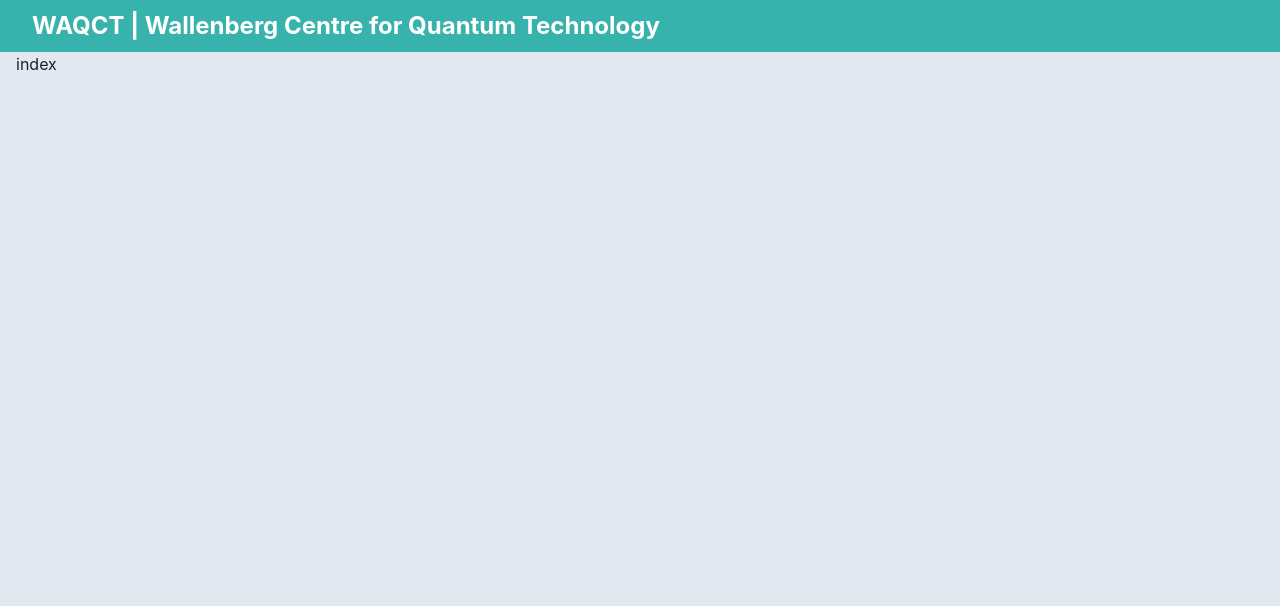
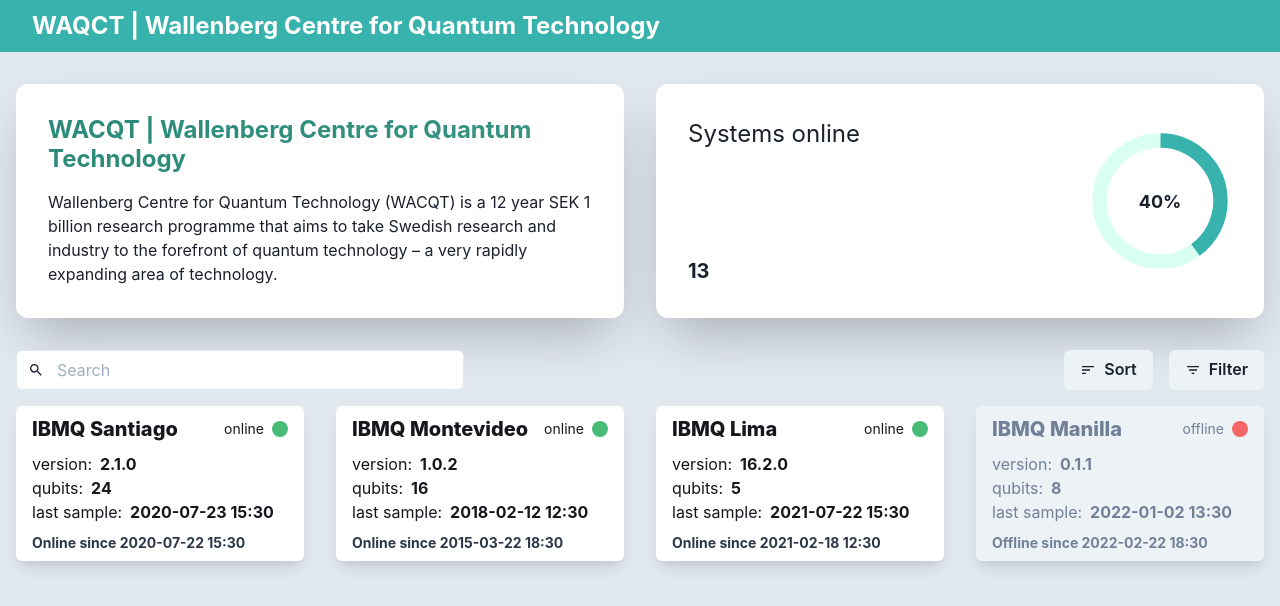
Before and after one commit to axean/tergite-frontend, a Next.js app: page / in a window 1280 px wide. Shown: the top 606 px of the page. Built offline with nearby package versions, Linux system fonts and the light colour scheme.

Commit message:
put the components together

```diff
--- a/src/components/CardStatus.tsx
+++ b/src/components/CardStatus.tsx
@@ -1,48 +1,85 @@
 import React from 'react';
-import { Grid, GridItem, Box, CircularProgress, CircularProgressLabel } from '@chakra-ui/react'
+import {
+	Grid,
+	GridItem,
+	Text,
+	Box,
+	CircularProgress,
+	CircularProgressLabel,
+	Flex
+} from '@chakra-ui/react';
 
 interface CardStatusProps {
 	percentage: number;
 	noComputers: number;
 }
 
-const CardStatus = ( {percentage, noComputers}: CardStatusProps) => {
+const CardStatus = ({ percentage, noComputers }: CardStatusProps) => {
 	return (
-
-
-        <Box
-            w='22em'
-            h='7em'
+		<Flex
+			justify='space-between'
 			bg='white'
-            rounded='md'
+			rounded='xl'
 			boxShadow='2xl'
+			p='8'
+			alignContent='center'
+			h='full'
 		>
-            <Grid
-                templateRows='repeat(2, 3em)'
-                templateColumns='repeat(2, 9em)'
-                gap={1}
-                justifyContent='center'
-                pt='2'
+			<Flex direction='column' justify='space-between'>
+				<Text fontSize='2xl'>Systems online</Text>
+				<Text fontWeight='bold' fontSize='xl'>
+					{noComputers}
+				</Text>
+			</Flex>
+			<Flex alignItems='center'>
+				<CircularProgress
+					value={percentage}
+					color='#38B2AC'
+					trackColor='#d9fff3'
+					size='3em'
 				>
-                <GridItem rowSpan={1} colSpan={1} bg=''>
-                    Systems online
-                </GridItem>
-                <GridItem rowSpan={2} colSpan={1} align='right'>
-                    <CircularProgress value={percentage} color='#38B2AC' trackColor='#d9fff3' size='90px'>
-                        <CircularProgressLabel>{percentage}%</CircularProgressLabel>
+					<CircularProgressLabel>
+						<Text fontSize='lg' fontWeight='bold'>
+							{percentage}%
+						</Text>
+					</CircularProgressLabel>
 				</CircularProgress>
-                </GridItem>
-                <GridItem rowSpan={1} colSpan={1} bg=''>
-                    {noComputers}
-                </GridItem>
-            </Grid>
-        </Box>
+			</Flex>
+		</Flex>
+		// <Box bg='white' rounded='md' boxShadow='2xl'>
+		// 	<Grid
+		// 		w='full'
+		// 		h='full'
+		// 		templateRows='repeat(2, 3em)'
+		// 		templateColumns='repeat(2, 9em)'
+		// 		gap={1}
+		// 		justifyContent='center'
+		// 		pt='2'
+		// 	>
+		// 		<GridItem rowSpan={1} colSpan={1} bg=''>
+		// 			Systems online
+		// 		</GridItem>
+		// 		<GridItem rowSpan={2} colSpan={1}>
+		// 			<CircularProgress
+		// 				value={percentage}
+		// 				color='#38B2AC'
+		// 				trackColor='#d9fff3'
+		// 				size='90px'
+		// 			>
+		// 				<CircularProgressLabel>{percentage}%</CircularProgressLabel>
+		// 			</CircularProgress>
+		// 		</GridItem>
+		// 		<GridItem rowSpan={1} colSpan={1} bg=''>
+		// 			{noComputers}
+		// 		</GridItem>
+		// 	</Grid>
+		// </Box>
 	);
 };
 
 CardStatus.defaultProps = {
 	percentage: 40,
 	noComputers: 13
-}
+};
 
 export default CardStatus;
--- a/src/components/Filter.tsx
+++ b/src/components/Filter.tsx
@@ -1,11 +1,18 @@
-import React from "react";
-import {Icon, Menu, MenuButton, MenuDivider, MenuItemOption, MenuList, MenuOptionGroup, Button} from '@chakra-ui/react';
-import {FaFilter} from "react-icons/fa"
-
+import {
+	Button,
+	Icon,
+	Menu,
+	MenuButton,
+	MenuItemOption,
+	MenuList,
+	MenuOptionGroup
+} from '@chakra-ui/react';
+import React from 'react';
+import { MdOutlineFilterList } from 'react-icons/md';
 const Filter = () => {
-    return(
+	return (
 		<Menu closeOnSelect={false}>
-        <MenuButton as={Button} leftIcon={<FaFilter/>}>
+			<MenuButton as={Button} leftIcon={<Icon as={MdOutlineFilterList} />}>
 				Filter
 			</MenuButton>
 			<MenuList minWidth='240px'>
@@ -16,7 +23,7 @@ const Filter = () => {
 				</MenuOptionGroup>
 			</MenuList>
 		</Menu>
-    )
-}
+	);
+};
 
 export default Filter;
--- a/src/components/Layout.tsx
+++ b/src/components/Layout.tsx
@@ -4,7 +4,7 @@ import Navbar from './Navbar';
 
 const Layout = ({ children }) => {
 	return (
-		<Container height='100vh' bg='gray.200' maxW='full' p={0} centerContent>
+		<Container minH='100vh' bg='gray.200' maxW='full' p={0} centerContent>
 			<Navbar />
 			<Container maxW='8xl'>{children}</Container>
 		</Container>
--- a/src/components/Searchbar.tsx
+++ b/src/components/Searchbar.tsx
@@ -1,13 +1,12 @@
-import { SearchIcon } from '@chakra-ui/icons';
-import { InputGroup, Input, InputLeftElement } from '@chakra-ui/react';
+import { Icon, Input, InputGroup, InputLeftElement } from '@chakra-ui/react';
 import React from 'react';
-
+import { MdOutlineSearch } from 'react-icons/md';
 const SearchBar = () => {
 	//TODO: add the actual search functionalitity
 	return (
-		<InputGroup>
+		<InputGroup w='md'>
 			<InputLeftElement pointerEvents='none'>
-				<SearchIcon />
+				<Icon as={MdOutlineSearch} />
 			</InputLeftElement>
 			<Input type='text' placeholder='Search' backgroundColor='#FFFFFF' />
 		</InputGroup>
--- a/src/components/Sort.tsx
+++ b/src/components/Sort.tsx
@@ -1,13 +1,22 @@
-import {Icon, Menu, MenuButton, MenuDivider, MenuItemOption, MenuList, MenuOptionGroup, Button} from '@chakra-ui/react';
+import {
+	Icon,
+	Menu,
+	MenuButton,
+	MenuDivider,
+	MenuItemOption,
+	MenuList,
+	MenuOptionGroup,
+	Button
+} from '@chakra-ui/react';
 import React from 'react';
 
-import { FaSortAmountDownAlt } from 'react-icons/fa';
+import { MdOutlineSort } from 'react-icons/md';
 
 //name, online date, online or offline status
 const Sort = () => {
 	return (
 		<Menu closeOnSelect={false}>
-			<MenuButton as={Button} leftIcon={<FaSortAmountDownAlt/>}>
+			<MenuButton as={Button} leftIcon={<MdOutlineSort />}>
 				Sort
 			</MenuButton>
 			<MenuList minWidth='240px'>
--- a/src/components/WacqtInfoCard.tsx
+++ b/src/components/WacqtInfoCard.tsx
@@ -5,12 +5,8 @@ interface WacqtInfoCardProps {}
 
 export const WacqtInfoCard: React.FC<WacqtInfoCardProps> = ({}) => {
 	return (
-		<Box bg='white' w='4xl' p={8} rounded='xl' boxShadow='2xl'>
-			<Heading
-				bgGradient='linear(to-l, #389382, #2B8A79)'
-				bgClip='text'
-				fontSize='2xl'
-			>
+		<Box bg='white' p='8' rounded='xl' boxShadow='2xl' h='full'>
+			<Heading bgGradient='linear(to-l, #389382, #2B8A79)' bgClip='text' fontSize='2xl'>
 				WACQT | Wallenberg Centre for Quantum Technology
 			</Heading>
 			<Text mt={4}>
--- a/src/pages/index.tsx
+++ b/src/pages/index.tsx
@@ -1,3 +1,30 @@
-const Index = () => <>index</>;
+import { Flex, Box } from '@chakra-ui/react';
+import CardStatus from '../components/CardStatus';
+import Filter from '../components/Filter';
+import GridBackends from '../components/GridBackends';
+import SearchBar from '../components/Searchbar';
+import Sort from '../components/Sort';
+import { WacqtInfoCard } from '../components/WacqtInfoCard';
+
+const Index = () => (
+	<>
+		<Flex gap='8' my='8' height='max-content'>
+			<Box flex='1'>
+				<WacqtInfoCard />
+			</Box>
+			<Box flex='1'>
+				<CardStatus />
+			</Box>
+		</Flex>
+		<Flex justify='space-between' mb='4'>
+			<SearchBar />
+			<Flex gap='4'>
+				<Sort />
+				<Filter />
+			</Flex>
+		</Flex>
+		<GridBackends />
+	</>
+);
 
 export default Index;
```
Also changed, not shown: src/pages/_app.tsx (line endings or trailing spaces). Lines whose indentation alone changed are shown as unchanged.
